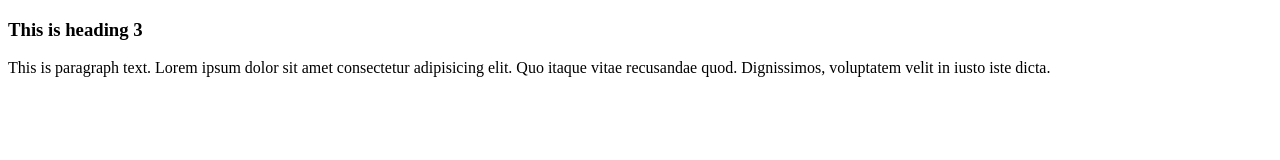
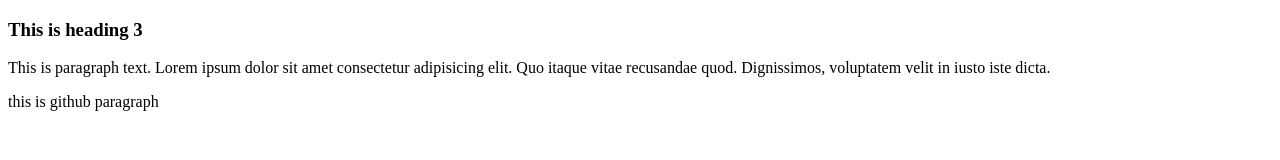
Before and after one commit to Latifurahman/my-second-website, a plain HTML site: page index.html in a window 1280 px wide. Drawn offline with Linux system fonts and the light colour scheme.

Commit message:
Update index.html

```diff
--- a/index.html
+++ b/index.html
@@ -8,5 +8,6 @@
 <body>
     <h3>This is heading 3</h3>
     <p>This is paragraph text. Lorem ipsum dolor sit amet consectetur adipisicing elit. Quo itaque vitae recusandae quod. Dignissimos, voluptatem velit in iusto iste dicta.</p>
+    <p>this is github paragraph</p>
 </body>
 </html>
```
